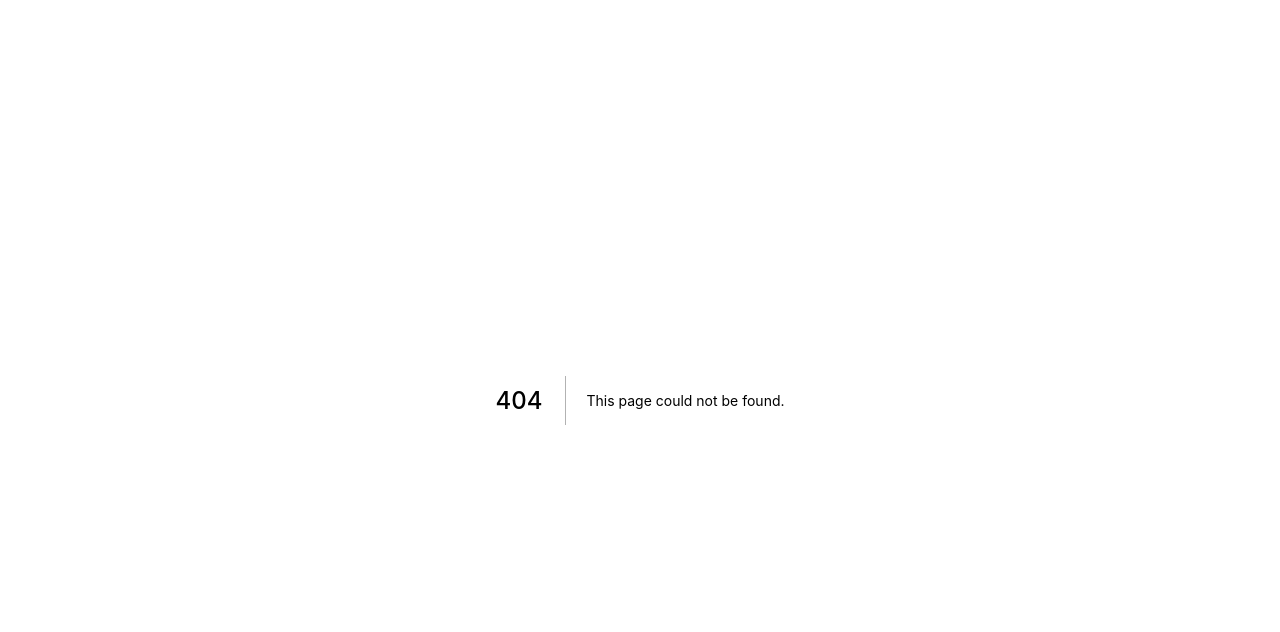
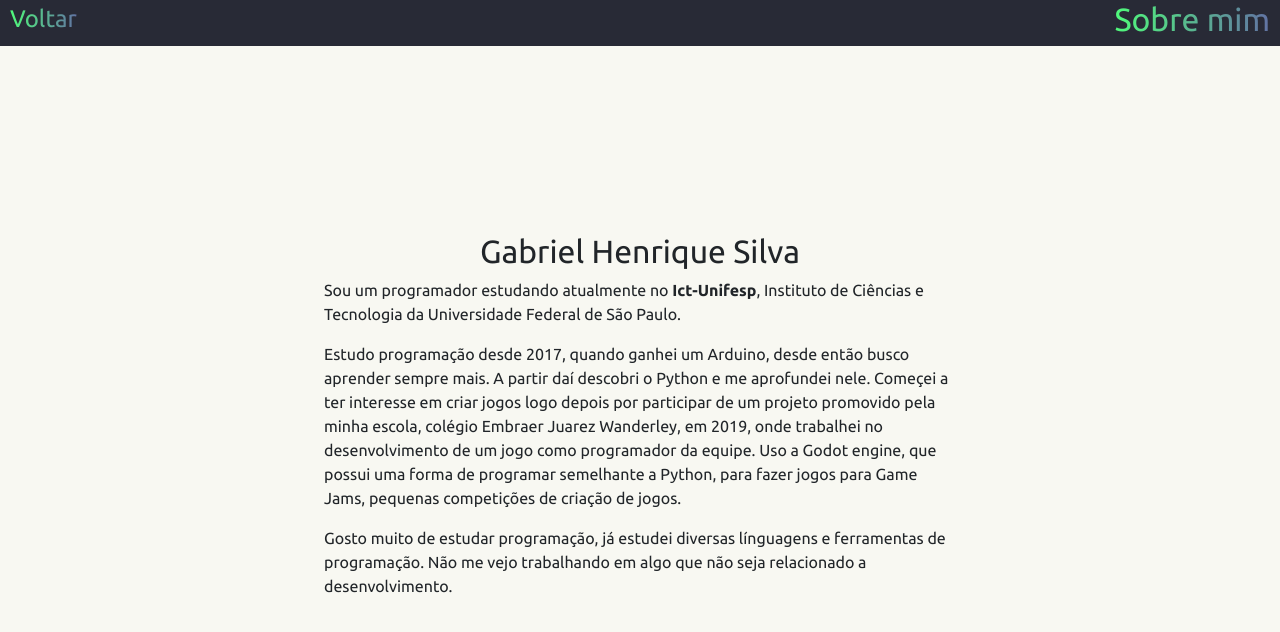
Before and after one commit to TheSmileyDroid/portifolio, a Next.js app: page /aboutme in a window 1280 px wide. Before the commit this address had no page. Shown: the top 632 px of the page. Built offline with nearby package versions, Linux system fonts and the light colour scheme.

Commit message:
Finished the min

```diff
--- /dev/null
+++ b/pages/aboutme.tsx
@@ -0,0 +1,31 @@
+import styles from '../styles/Info.module.css'
+import Header from '../src/Components/Header'
+
+export default function AboutMe() {
+    return (
+        <div className={styles.container}>
+            <Header title="Sobre mim"/>
+            <main className={styles.mainAbout}>
+                <h2>Gabriel Henrique Silva</h2>
+                <p>
+                    Sou um programador estudando atualmente
+                    no <b>Ict-Unifesp</b>, Instituto de Ciências e Tecnologia da Universidade
+                    Federal de São Paulo.
+                </p>
+                <p>
+                    Estudo programação desde 2017, quando ganhei um Arduino, desde então
+                    busco aprender sempre mais. A partir daí descobri o Python e me aprofundei nele. Começei a ter interesse em criar jogos logo depois
+                    por participar de um projeto promovido pela minha escola, colégio Embraer Juarez Wanderley,
+                    em 2019, onde trabalhei no desenvolvimento de um jogo como programador da equipe.
+                    Uso a Godot engine, que possui uma forma de programar semelhante a Python, para fazer
+                    jogos para Game Jams, pequenas competições de criação de jogos.
+                </p>
+                <p>
+                    Gosto muito de estudar programação, já estudei diversas línguagens e ferramentas
+                    de programação. Não me vejo trabalhando em algo que não seja relacionado
+                    a desenvolvimento.
+                </p>
+            </main>
+        </div>
+    )
+}
--- a/pages/index.tsx
+++ b/pages/index.tsx
@@ -53,6 +53,7 @@ function Info() {
 function Links() {
   return (
     <div className={styles.links}>
+      <h2><Link href="/aboutme" passHref><a>Sobre mim</a></Link></h2>
       <h2><Link href="/projetos" passHref><a>Projetos</a></Link></h2>
       <h2><Link href="/skills" passHref><a>Skills</a></Link></h2>
       <h2><Link href="/contato" passHref><a>Contato</a></Link></h2>
--- a/styles/Info.module.css
+++ b/styles/Info.module.css
@@ -91,3 +91,26 @@
   font-size: 1.25rem;
   line-height: 1.5;
 }
+
+.icons {
+  display: flex;
+  flex-direction: row;
+  justify-content: center;
+  align-items: center;
+}
+
+.mainAbout {
+  padding: 2rem 0;
+  flex: 1;
+  width: 50%;
+  display: flex;
+  flex-direction: column;
+  justify-content: center;
+  align-items: center;
+}
+
+@media (max-width: 700px) {
+  .mainAbout {
+    width: 80%;
+  }
+}
```
Also changed, not shown: pages/contato.tsx (+7 -1 lines), pages/skills.tsx (+32 -9 lines).
